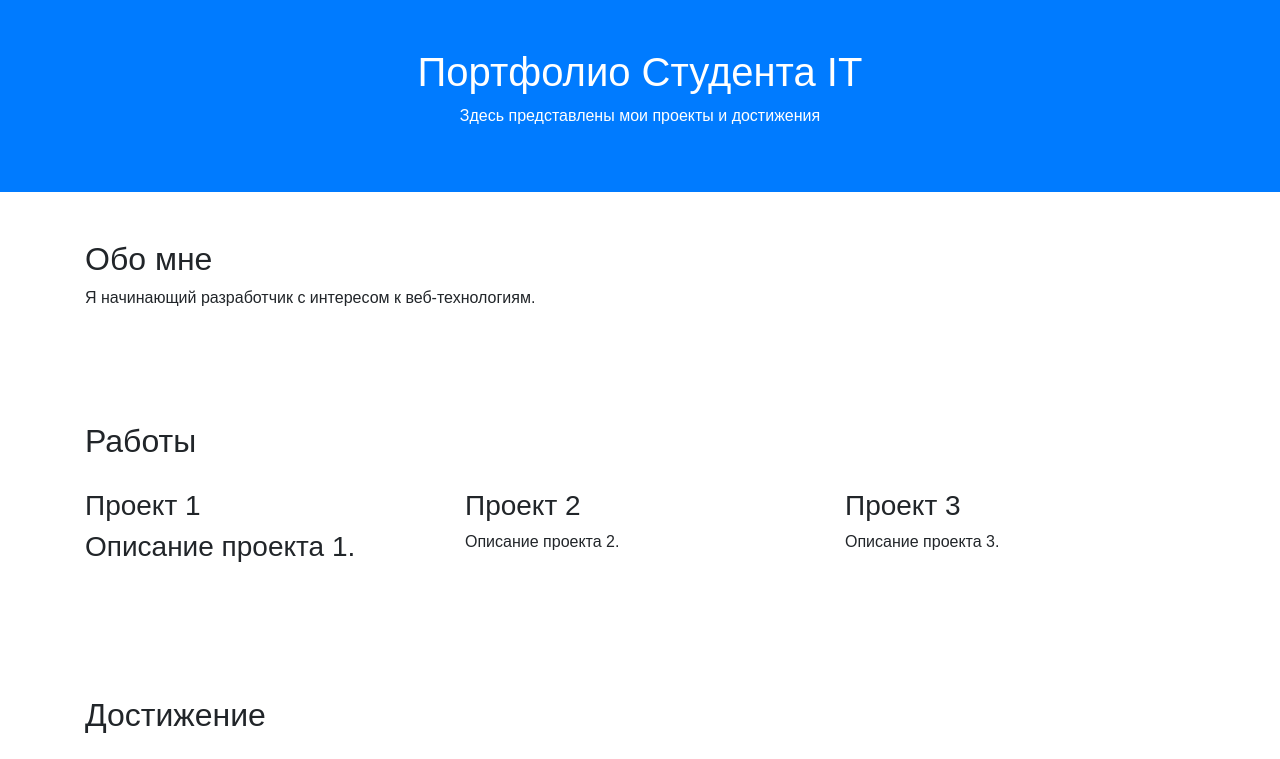
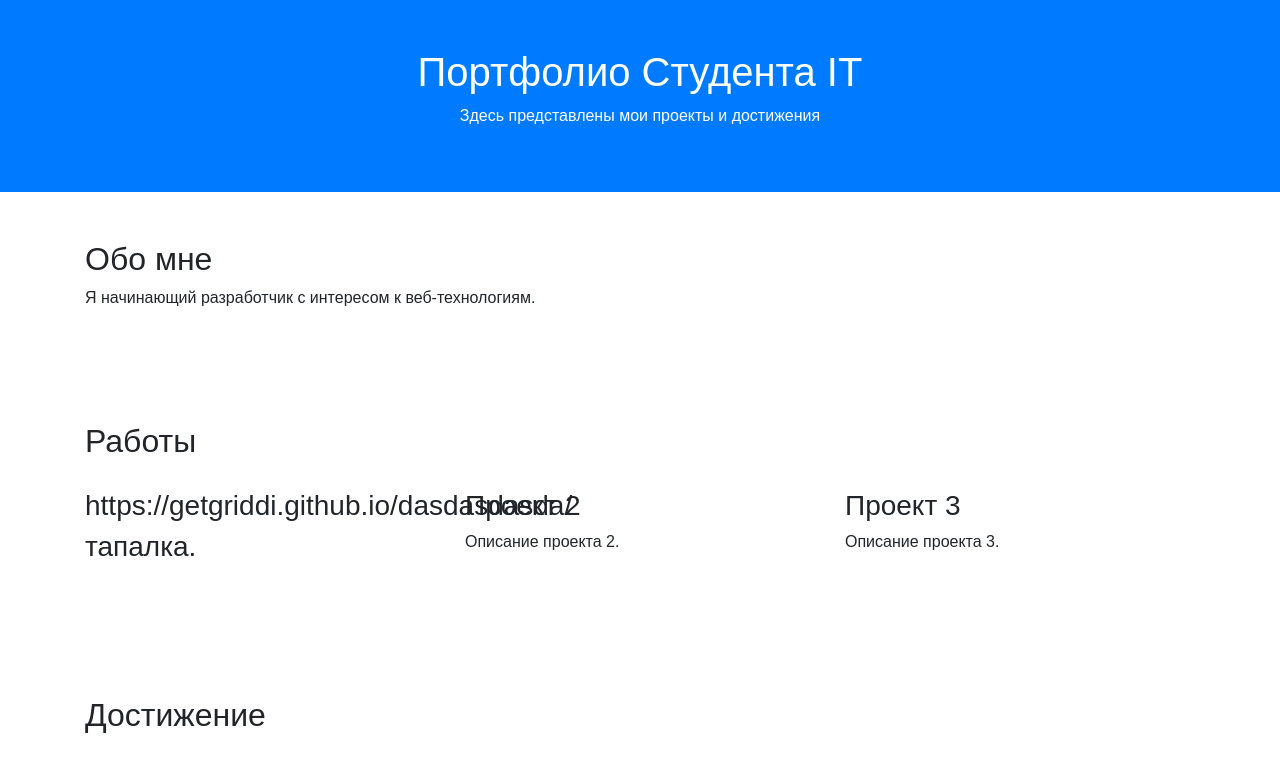
Before and after one commit to getgriddi/abanydno, a plain HTML site: page index.html in a window 1280 px wide. Shown: the top 759 px of the page. Drawn offline with nearby package versions, Linux system fonts and the light colour scheme.

Commit message:
Update index.html

```diff
--- a/index.html
+++ b/index.html
@@ -26,8 +26,8 @@
     <h2>Работы</h2>
     <div class="row">
         <div class="col-md-4 portfolio-item">
-            <h3>Проект 1<h3>
-            <p>Описание проекта 1.</p>
+            <h3>https://getgriddi.github.io/dasdasdasda/<h3>
+            <p>тапалка.</p>
         </div>
         <div class="col-md-4 portfolio-item">
             <h3>Проект 2</h3>
```
